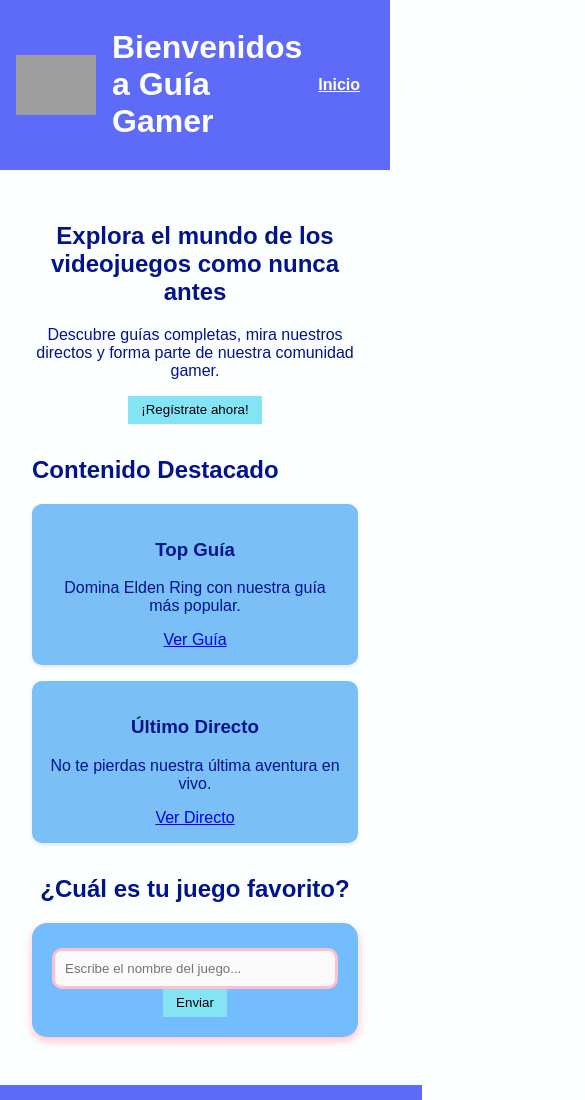
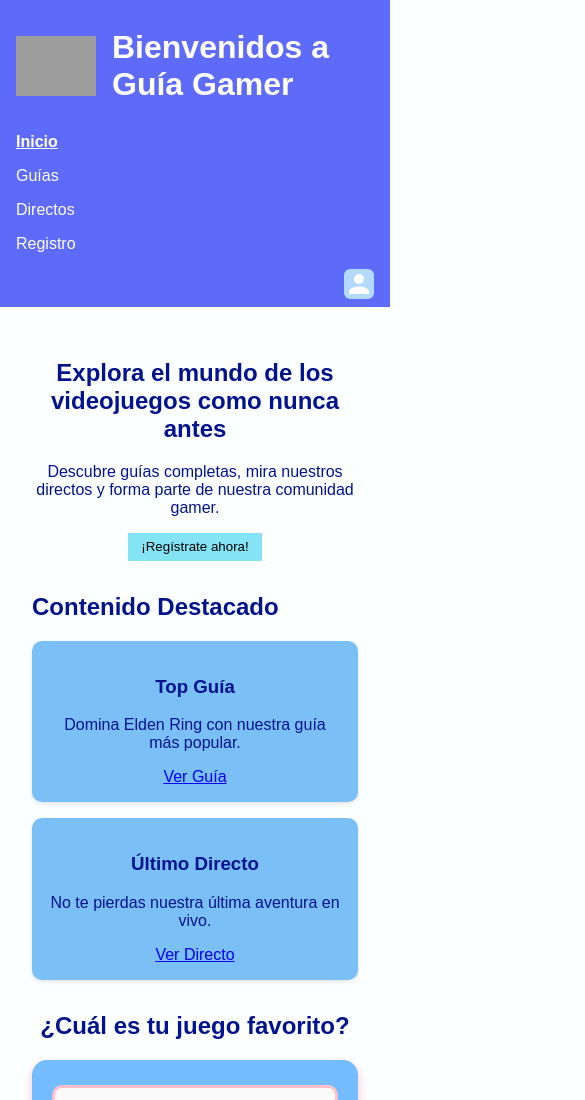
Before and after one commit to Piluca-Sol/Carolina, a plain HTML site: page index.html in a window 390 px wide. Shown: the top 1100 px of the page, 585 px wide, since content can reach past the window. Drawn offline with Linux system fonts and the light colour scheme; grey boxes are pictures that could not be loaded.

Commit message:
Update styles.css

```diff
--- a/styles.css
+++ b/styles.css
@@ -154,3 +154,36 @@ footer {
   bottom: 0;
   width: 100%;
 }
+
+/* estilos móviles aquí */
+@media (max-width: 768px) {
+  header {
+    flex-direction: column;
+    align-items: flex-start;
+  }
+
+  .logo-nav-container {
+    width: 100%;
+    justify-content: space-between;
+  }
+
+  .nav-user-container {
+    flex-direction: column;
+    align-items: flex-start;
+    width: 100%;
+    gap: 0.5em;
+  }
+
+  nav ul {
+    flex-direction: column;
+    width: 100%;
+  }
+
+  nav ul li {
+    margin: 0.5em 0;
+  }
+
+  .user-icon {
+    align-self: flex-end;
+  }
+}
```
